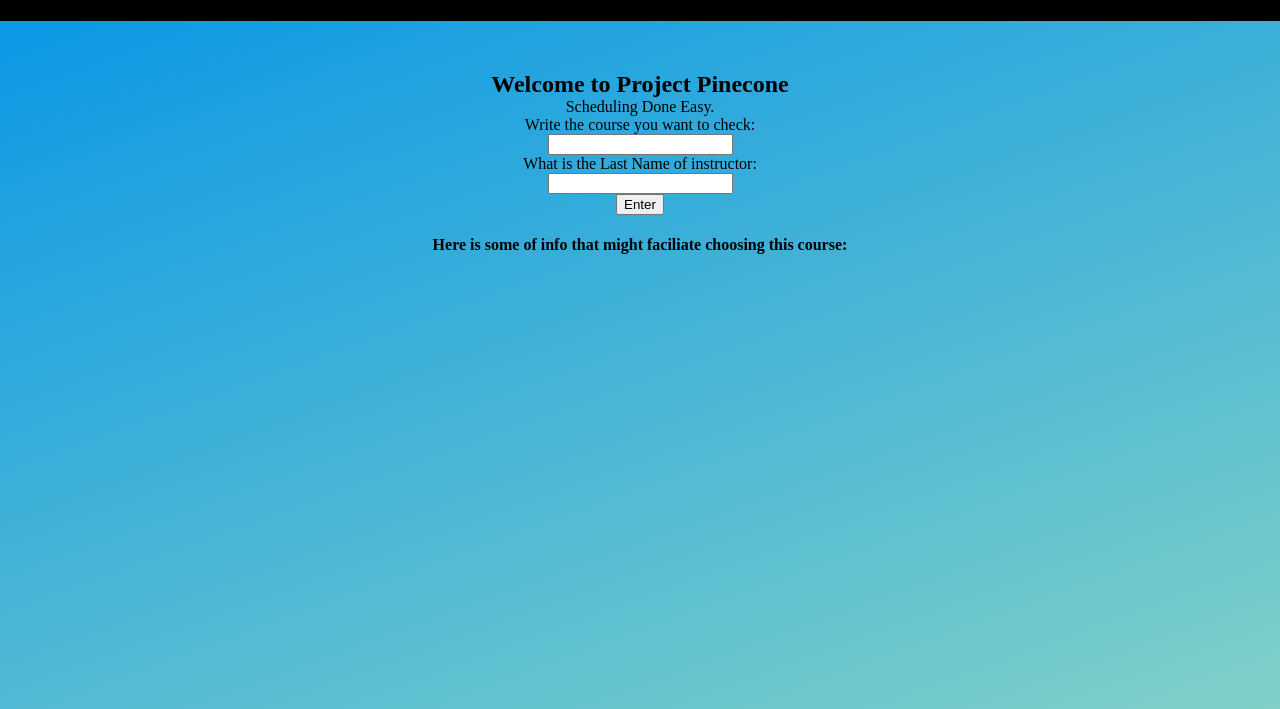
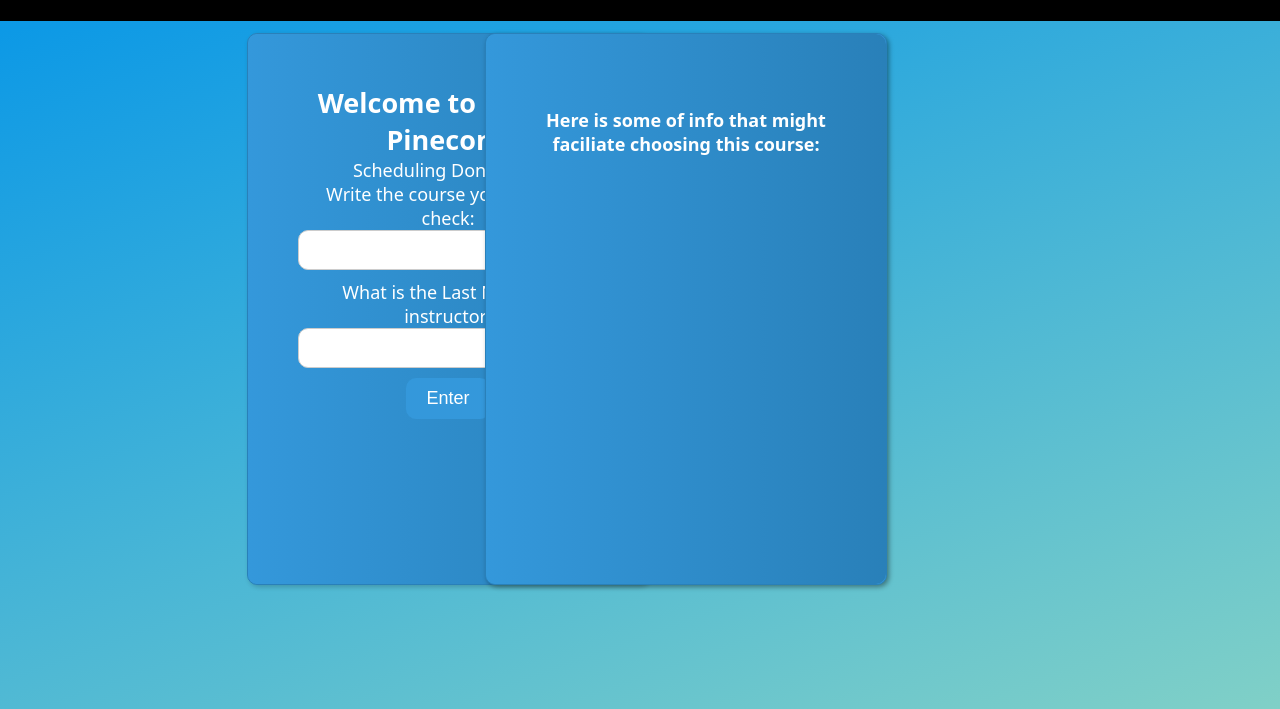
Before and after one commit to UnlimitedDrip/ProjectPinecone, a plain HTML site: page project_pinecone/index.html in a window 1280 px wide. Shown: the part 91-800 px from the top of the page. Drawn offline with Linux system fonts and the light colour scheme.

Commit message:
Update main.css
updates css for tiles to be added in the homepage

```diff
--- a/project_pinecone/assets/css/main.css
+++ b/project_pinecone/assets/css/main.css
@@ -191,3 +191,137 @@
     line-height: 1.5;
 
 }
+
+/* styles.css */
+/* CSS to center the tile in the middle of the page */
+.tile {
+    font-family: system-ui, -apple-system, BlinkMacSystemFont, 'Segoe UI', Roboto, Oxygen, Ubuntu, Cantarell, 'Open Sans', 'Helvetica Neue', sans-serif;
+    width: 300px; /* Adjust the width as needed */
+    height: 450px; /* Adjust the height as needed */
+    background-color: #3498db;
+    border: 1px solid #2980b9;
+    border-radius: 10px;
+    box-shadow: 2px 2px 5px rgba(0, 0, 0, 0.2);
+    text-align: center;
+    padding: 50px;
+    color: #fff;
+    font-size: 18px;
+    margin: 0 auto; /* Center horizontally */
+    position: absolute;
+    top: 50%; /* Center vertically */
+    left: 35%;
+    transform: translate(-50%, -50%); /* Adjust for vertical centering */
+    overflow: hidden; /* Clip the border inside the tile */
+}
+
+.tile::before {
+    content: "";
+    position: absolute;
+    top: 0;
+    left: 0;
+    width: 100%;
+    height: 100%;
+    border-radius: 10px; /* Rounded corners */
+    background: linear-gradient(90deg, #3498db, #2980b9); /* Gradient background */
+    z-index: -1; /* Place it behind the content */
+    box-shadow: 0 0 0 10px rgba(0, 0, 0, 0); /* Create the gradient border with box-shadow */
+    transition: box-shadow 0.3s; /* Add a smooth transition effect */
+}
+
+
+
+.tile:hover::before {
+    box-shadow: 0 0 0 10px rgba(0, 0, 0, 0.7); /* Add the gradient border on hover */
+}
+
+.tile h2 {
+    margin: 0; /* Remove margin for the title */
+}
+
+
+.tile input[type="text"] {
+    font-family: 'Courier New', Courier, monospace;
+    border: 1px solid #ccc;
+    border-radius: 10px; /* Rounded corners */
+    padding: 10px;
+    width: 100%; /* Expand the input to fill the container width */
+    margin-bottom: 10px; /* Add spacing between inputs */
+    font-size: 16px;
+    color: #333;
+}
+
+.tile input[type="button"] {
+    background-color: #3498db;
+    color: #fff;
+    border: none;
+    border-radius: 10px; /* Rounded corners */
+    padding: 10px 20px;
+    font-size: 18px;
+    cursor: pointer;
+    transition: background-color 0.3s;
+}
+
+.tile input[type="button"]:hover {
+    background-color: #2980b9; /* Change background color on hover */
+}
+
+/* Style for the container to center the tiles */
+
+
+
+/* Style for the search results tile */
+.results-tile {
+    font-family: system-ui, -apple-system, BlinkMacSystemFont, 'Segoe UI', Roboto, Oxygen, Ubuntu, Cantarell, 'Open Sans', 'Helvetica Neue', sans-serif;
+    width: 300px; /* Adjust the width as needed */
+    height: 450px; /* Adjust the height as needed */
+    background-color: #3498db;
+    border: 1px solid #2980b9;
+    border-radius: 10px;
+    box-shadow: 2px 2px 5px rgba(0, 0, 0, 0.4);
+    text-align: center;
+    padding: 50px;
+    color: #fff;
+    font-size: 18px;
+    margin: 0 auto; /* Center horizontally */
+    position: absolute;
+    top: 50%; /* Center vertically */
+    right: 15%;
+    transform: translate(-50%, -50%); /* Adjust for vertical centering */
+    overflow: hidden; /* Clip the border inside the tile */
+}
+
+.results-tile::before {
+    content: "";
+    position: absolute;
+    top: 0;
+    left: 0;
+    width: 100%;
+    height: 100%;
+    border-radius: 10px; /* Rounded corners */
+    background: linear-gradient(90deg, #3498db, #2980b9); /* Gradient background */
+    z-index: -1; /* Place it behind the content */
+    box-shadow: 0 0 0 10px rgba(0, 0, 0, 0); /* Create the gradient border with box-shadow */
+    transition: box-shadow 0.3s; /* Add a smooth transition effect */
+}
+
+
+
+.results-tile:hover::before {
+    box-shadow: 0 0 0 10px rgba(0, 0, 0, 0.7); /* Add the gradient border on hover */
+}
+
+/*Output css edit*/
+
+#output {
+    /* Styles for the output element */
+    color: rgb(255, 255, 255);
+    font-weight: bold;
+    margin-top: 15px;
+    text-decoration-thickness: 4px;
+}
+
+#output1 {
+    /* Styles for the output1 element */
+    color: rgb(55, 192, 192);
+
+}
```
